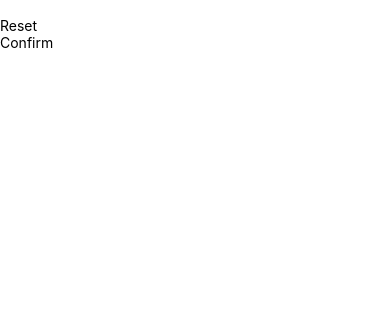
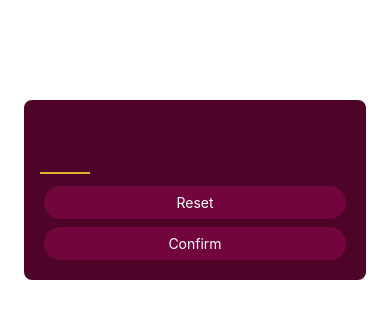
Before and after one commit to discodevl/RNative-Guess-the-Number, a React Native app: screen / in a window 390 px wide. Shown: the top 318 px of the page. Built offline with nearby package versions, Linux system fonts and the light colour scheme.

Commit message:
lesson 52

```diff
--- a/components/PrimaryButton.js
+++ b/components/PrimaryButton.js
@@ -1,11 +1,39 @@
-import {View, Text} from 'react-native'
+import { View, Text, Pressable, StyleSheet } from "react-native";
 
 function PrimaryButton(props) {
+  function pressHandler() {
+    console.log("Pressed!");
+  }
+
   return (
-    <View>
-        <Text>{props.children}</Text>
+    <View style={styles.buttonOutterContainer}>
+      <Pressable style={({pressed}) => pressed ? [styles.buttonInnerContainer, styles.pressed] : styles.buttonInnerContainer} onPress={pressHandler} android_ripple={{ color: "#640233" }}>
+        <Text style={styles.buttonText}>{props.children}</Text>
+      </Pressable>
     </View>
-  )
+  );
 }
 
 export default PrimaryButton;
+
+const styles = StyleSheet.create({
+  buttonOutterContainer: {
+    borderRadius: 28,
+    margin:4,
+    overflow: "hidden",
+  },
+  buttonInnerContainer: {
+    backgroundColor: "#72063c",
+    paddingVertical: 8,
+    paddingHorizontal: 16,
+    elevation: 2,
+  },
+  buttonText: {
+    color: "white",
+    textAlign: "center",
+  },
+  pressed: { // for ios
+    opacity: 0.75,
+
+  }
+});
--- a/screens/StartGameScreen.js
+++ b/screens/StartGameScreen.js
@@ -1,10 +1,10 @@
-import { TextInput, View } from "react-native";
+import { TextInput, View, StyleSheet } from "react-native";
 import PrimaryButton from "../components/PrimaryButton";
 
 function StartGameScreen() {
   return (
-    <View>
-      <TextInput />
+    <View style={styles.inputContainer}>
+      <TextInput style={styles.numberInput} keyboardType="number-pad" maxLength={99}/>
       <PrimaryButton>Reset</PrimaryButton>
       <PrimaryButton>Confirm</PrimaryButton>
     </View>
@@ -12,3 +12,28 @@ function StartGameScreen() {
 }
 
 export default StartGameScreen;
+
+const styles = StyleSheet.create({
+  inputContainer: {
+    marginTop: 100,
+    marginHorizontal: 24,
+    padding: 16,
+    backgroundColor: '#4e0329',
+    borderRadius: 8,
+    elevation: 24, //box-shadow
+    //shadowColor: 'black', ios props
+    //shadowOpacity: 1
+  },
+  numberInput: {
+    height: 50,
+    width: 50,
+    fontSize: 32,
+    borderBottomColor: '#ddb52f',
+    borderBottomWidth: 2,
+    color: '#ddb52f',
+    marginVertical: 8,
+    fontWeight: 'bold',
+    textAlign: 'center',
+
+  }
+})
```
Also changed, not shown: screens/GameOverScreen.js (+10 -0 lines).
